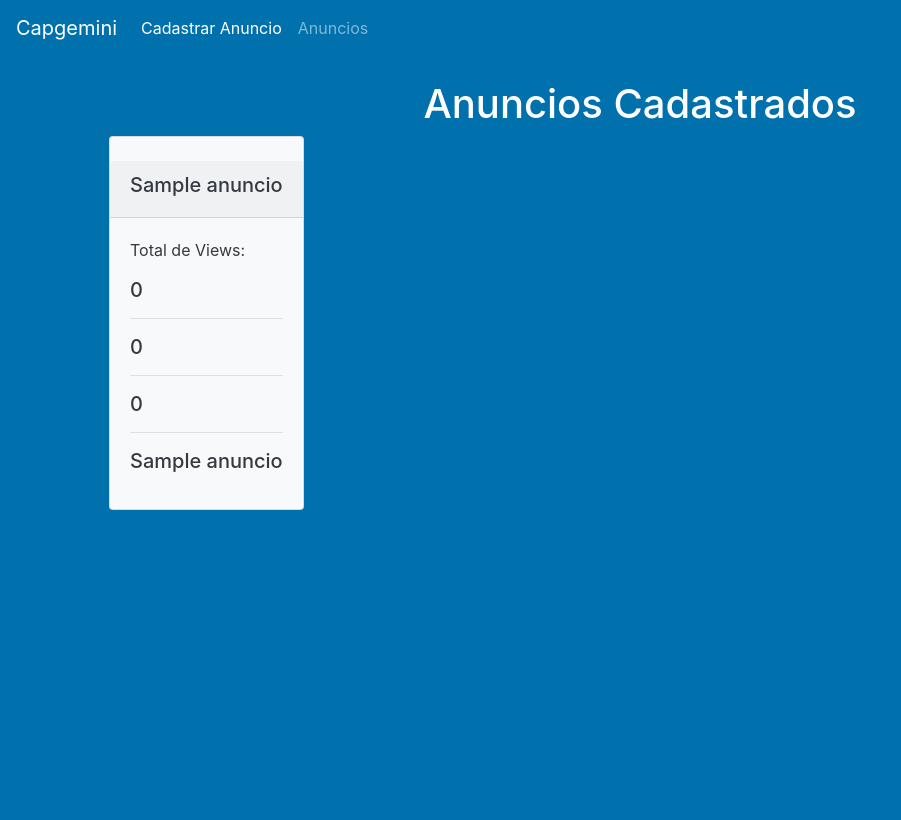
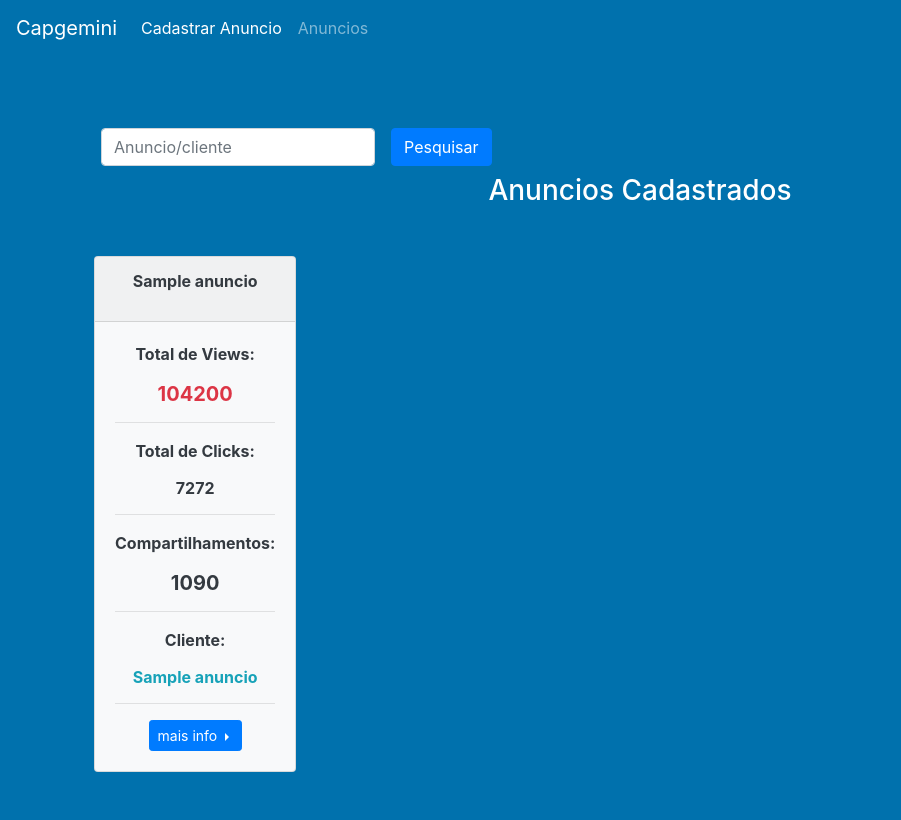
Before and after one commit to JohnClaudio/Calculadora-de-Anuncio, a PHP site: page /search.php in a window 1280 px wide. Shown: the whole page, without its empty margins (0-901 px from the left). Before the commit the page ends 510 px from the top, so only its background shows below. Run offline with PHP 8.4, Linux system fonts and the light colour scheme; tables that the repository leaves empty or names only in its code hold one stand-in row (values such as "Sample post"); some libraries are stand-ins or nearby versions.

Commit message:
Search Repair

```diff
--- a/ControllerAnuncio.php
+++ b/ControllerAnuncio.php
@@ -1,7 +1,7 @@
 <?php
 
 require('./backend/models/Anuncio.php');
-require('./backend/class/Calculadora2.php');
+require('./backend/class/Calculadora.php');
 require('./backend/config/config.php');
 
 class ControllerAnuncio{
@@ -11,8 +11,8 @@ class ControllerAnuncio{
 
     public function __construct() {
 
-         $this->anuncio = new Anuncio();
-        $this->calculadoraAnuncio = new Calculadora2();
+        $this->anuncio = new Anuncio();
+        $this->calculadoraAnuncio = new Calculadora();
 
        return ;
 
@@ -24,14 +24,43 @@ class ControllerAnuncio{
         return $dias;
     }
 
-    public function ApresentarAnuncios():array {
+    public function ApresentarAnuncios($pesquisa=null):array {
 
         $todos=[];
 
+        if (isset($pesquisa) and $pesquisa != null) {
+
+            foreach ( $this->anuncio->pesquisarAnuncio($pesquisa) as $value) {
+                $totalDias = ControllerAnuncio::calculoDias($value['data_inicio'], $value['data_termino']);
+                if($totalDias ==0){
+                    $totalDias= 1;
+                }
+                $CalculoDiasXInvestimento = $value['investimento_dia'] * $totalDias;
+                $estimativa = $this->calculadoraAnuncio->projecaodeAnuncio($CalculoDiasXInvestimento);
+
+                array_push($todos,[
+                    $value['nome_anuncio'],
+                    $value['data_inicio'],
+                    $value['data_termino'],
+                    $estimativa[1], //total views
+                    $estimativa[3], //clicks
+                    $estimativa[4], //compartilhamentos
+                    $value['nome_cliente'],
+                    $value['investimento_dia'],
+                    $totalDias
+
+                ]);
+
+
+            }
+            return $todos;
+        }else if(empty($pesquisa)){
         foreach ($this->anuncio->MostrarAnuncios() as $value) {
 
             /*Realiza Calculos da estimava * dias investidos e retorna em array*/
             $totalDias = ControllerAnuncio::calculoDias($value['data_inicio'], $value['data_termino']);
+
+            if($totalDias==0){ $totalDias=1; }
             $CalculoDiasXInvestimento = $value['investimento_dia'] * $totalDias;
             $estimativa = $this->calculadoraAnuncio->projecaodeAnuncio($CalculoDiasXInvestimento);
 
@@ -42,10 +71,19 @@ class ControllerAnuncio{
                 $estimativa[1], //total views
                 $estimativa[3], //clicks
                 $estimativa[4], //compartilhamentos
-                $value['nome_cliente']]);
+                $value['nome_cliente'],
+                $value['investimento_dia'],
+                $totalDias
+            ]
+                );
 
         }
         return $todos;
+
+        }
+
+
+
     }
 
     }
--- a/backend/class/Calculadora2.php
+++ b/backend/class/Calculadora.php
@@ -1,6 +1,6 @@
 <?php
 
-class Calculadora2 {
+class Calculadora {
 
     private $valordeInvestimento;
     private $visualizacaoOriginal;
@@ -36,9 +36,9 @@ class Calculadora2 {
 
     public function setVisualizacaoTotal($valorInvestido){
 
-        $visualizacoes_originais = Calculadora2::setVisualizacaoOriginal($valorInvestido);
-        $qtdClicks = Calculadora2::setTotaldeClicks($visualizacoes_originais); //clicks a cada 100 views
-        $compartilhamentos = Calculadora2::setTotaldeCompartilhamentos($qtdClicks);
+        $visualizacoes_originais = Calculadora::setVisualizacaoOriginal($valorInvestido);
+        $qtdClicks = Calculadora::setTotaldeClicks($visualizacoes_originais); //clicks a cada 100 views
+        $compartilhamentos = Calculadora::setTotaldeCompartilhamentos($qtdClicks);
 
         if($compartilhamentos >= 1)
         {
@@ -99,24 +99,23 @@ class Calculadora2 {
 
     public function projecaodeAnuncio($investimento):array {
 
-        $valorInvestido = Calculadora2::setValordeInvestimento($investimento);
-        $visualizacaoTotal = Calculadora2::setVisualizacaoTotal($valorInvestido);
-        $visualizacaoOriginal = Calculadora2::getVisualizacaoOriginal();
-        $qtd_clicks = Calculadora2::getTotaldeClicks();
-        $totaldeCompartilhamentos = Calculadora2::getTotaldeCompartilhamentos();
+        $valorInvestido = Calculadora::setValordeInvestimento($investimento);
+        $visualizacaoTotal = Calculadora::setVisualizacaoTotal($valorInvestido);
+        $visualizacaoOriginal = Calculadora::getVisualizacaoOriginal();
+        $qtd_clicks = Calculadora::getTotaldeClicks();
+        $totaldeCompartilhamentos = Calculadora::getTotaldeCompartilhamentos();
 
         return array($valorInvestido,$visualizacaoTotal,$visualizacaoOriginal,$qtd_clicks,$totaldeCompartilhamentos);
 
 
     }
-
     public function calcularProjecaodeAnuncio($investimento) {
 
-        $valorInvestido = Calculadora2::setValordeInvestimento($investimento);
-        $visualizacaoTotal = Calculadora2::setVisualizacaoTotal($valorInvestido);
-        $visualizacaoOriginal = Calculadora2::getVisualizacaoOriginal();
-        $qtd_clicks = Calculadora2::getTotaldeClicks();
-        $totaldeCompartilhamentos = Calculadora2::getTotaldeCompartilhamentos();
+        $valorInvestido = Calculadora::setValordeInvestimento($investimento);
+        $visualizacaoTotal = Calculadora::setVisualizacaoTotal($valorInvestido);
+        $visualizacaoOriginal = Calculadora::getVisualizacaoOriginal();
+        $qtd_clicks = Calculadora::getTotaldeClicks();
+        $totaldeCompartilhamentos = Calculadora::getTotaldeCompartilhamentos();
 
         echo'<br> <center>';
         echo '<h2>----------\-  Projecao Estimada Detalhada - /--------</h2>';
--- a/backend/controller/ControllerAnuncio.php
+++ b/backend/controller/ControllerAnuncio.php
@@ -1,6 +1,6 @@
 <?php
 require ('../models/Anuncio.php');
-require ('../class/Calculadora2.php');
+require ('../class/Calculadora.php');
 require('../config/config.php');
 class ControllerAnuncio{
 
@@ -10,7 +10,7 @@ class ControllerAnuncio{
     public function __construct() {
 
         $this->anuncio = new Anuncio();
-        $this->calculadoraAnuncio = new Calculadora2();
+        $this->calculadoraAnuncio = new Calculadora();
 
     }
 
--- a/backend/models/Anuncio.php
+++ b/backend/models/Anuncio.php
@@ -17,7 +17,7 @@ class Anuncio{
 
     public function MostrarAnuncios():array {
 
-       $stm = $this->pdo->prepare('select * from anuncio ');
+       $stm = $this->pdo->prepare('select * from anuncio order by id_anuncio desc ');
        $result = $stm->execute();
        return($result = $stm->fetchAll(PDO::FETCH_ASSOC));
 
@@ -27,12 +27,12 @@ class Anuncio{
 
             $sql = "insert into anuncio values (default,?,?,?,?,?,default)";
             $stm = $this->pdo->prepare("$sql");
-            $result = $stm->execute(array($anuncio,$dataInicio,$dataFim,$investimentoDia,$nomeCliente));
+            return $result = $stm->execute(array($anuncio,$dataInicio,$dataFim,$investimentoDia,$nomeCliente));
     }
 
     public function pesquisarAnuncio ($entrada):array{
 
-        $sql = "select * from anuncio where nome_cliente like ?";
+        $sql = "select * from anuncio where nome_cliente like ? order by id_anuncio desc";
         $stm = $this->pdo->prepare($sql);
         $result = $stm->execute(array("%$entrada%"));
         return $result = $stm->fetchAll();
--- a/index.php
+++ b/index.php
@@ -43,8 +43,8 @@ require('./view/layout/header.php');
             <label for="formGroupExampleInput2">Data de termino:</label>
             <input type="date" class="form-control" name="dataTermino" id="formGroupExampleInput2" required>
           </div>
-              <div class="form-group">
-            <label for="formGroupExampleInput2">Investimento por dia:</label>
+              <div class="form-group ">
+            <label for="formGroupExampleInput2 ">Investimento por dia:</label>
             <input type="number" class="form-control" name="investimento" step="any" placeholder="R$ 25,00" required>
           </div>
             <div class="form-group">
--- a/search.php
+++ b/search.php
@@ -2,42 +2,81 @@
 require('./view/layout/header.php');
 
 //require('./backend/models/Anuncio.php');
-
+//require('./backend/class/Calculadora2.php');
 require_once './ControllerAnuncio.php';
 
 $controller = new ControllerAnuncio();
+
+$controller->ApresentarAnuncios();
+$calculadora = new Anuncio();
+if(!isset($_GET['pesquisa'])){
+$_GET['pesquisa']=null;
+
+}
+
 ?>
-  <body class="capgeminiColorBlueDark text-white">
+  <body class=" text-white text-monospace capgeminiColorBlueDark">
 
 
- <div class="container py-4">
-      <main role="main">
+ <div class="container mt-5 py-4 ">
+      <main role="main" >
+
+
+ <form class="form-inline" METHOD="GET" action="search.php">
+
+  <div class="form-group mx-sm-3 mb-2">
+    <input type="text" class="form-control" name="pesquisa" placeholder="Anuncio/cliente">
+  </div>
+  <button type="submit" class="btn btn-primary mb-2">Pesquisar</button>
+</form>
 
 
 
-         <center><h1>Anuncios Cadastrados</h1></center>
+         <center><h3>Anuncios Cadastrados</h3></center>
+   	<div class="row mt-5">
+           <?php
+
+           foreach ($anuncios = $controller->ApresentarAnuncios($_GET['pesquisa']) as  $value){?>
 
 
-           <?php foreach ($anuncios = $controller->ApresentarAnuncios() as $key => $value){ ?>
 
-              <div class="column-sm-4 ">
-          <div class="card bg-light text-dark mb-4 float-left ml-4 ml-2 ml-4" style="max-width: 18rem;">
+          <div class="column-sm-4 float-left "   ">
+          <div class="card bg-light text-dark mb-4 ml-4 ml-2 ml-4 text-center font-weight-bold"  style="max-width: 14rem; ">
+          <div class="card-header">     <p><?php echo $value[0]?></ps> </div>
+          <div class="card-body">
+          <p class="card-text ">Total de Views: <h5 class="font-weight-bold text-danger"><?php echo $value[3]?></h5> </p>
+          <hr>
+          <p class="card-text text-monospacefont-weight-bold">Total de Clicks:  <h6><p class=" font-weight-bold "><?php echo $value[4]?> </h6></p></p>
+          <hr>
+          <p class="card-text font-weight-bold">Compartilhamentos: <h5 class="font-weight-bold "><?php echo $value[5]?></h5></p>
+          <hr>
+          <p class="card-text "> Cliente: <h6 class="font-weight-bold text-info"><?php echo $value[6]?></h6></p>
 
-          <div class="card-header  mt-4 ">     <h5><?php echo $value[0]?></h5></div>
-          <div class="card-body">
 
-              <p class="card-text">Total de Views: <h5><?php echo $value[3]?></h5></p>
-                 <hr>
-              <p class="card-text"> <h5><?php echo $value[4]?> </h5></p>
-                 <hr>
-               <p class="card-text"> <h5><?php echo $value[5]?></h5></p>
-                  <hr>
-               <p class="card-text"><h5><?php echo $value[6]?></h5></p>
+          <hr>
+               <div class="btn-group dropright ">
+              <button type="button" class="btn btn-primary btn-sm dropdown-toggle float-left" data-toggle="dropdown" aria-haspopup="true" aria-expanded="false">
+              mais info
+              </button>
+              <div class="dropdown-menu bg-light text-dark ">
+           	 <li class="dropdown-item"> criado inicio: <?php echo $value[1]?></li>
+           	 <li class="dropdown-item"> criado termino: <?php echo $value[2]?></li>
+           	  <li class="dropdown-item"> Dias de contrato: <label class="text-danger font-weight-bold"><?php echo $value[8]?></label></li>
+             <li class="dropdown-item"> investido R$: <label class="text-danger font-weight-bold"><?php echo $value[7]?></label></li>
 
+
+
+              </div>
+            </div>
           </div>
 
           </div></div>
-                <?php }; ?>
+
+
+                <?php };?>
+                </div>
+                </div>
+
         </div>
         </div>
       </main>
--- a/view/css/capgeminiColors.css
+++ b/view/css/capgeminiColors.css
@@ -10,7 +10,7 @@
      }
 
       .degrade{
-      background: rgb(4,157,191);
-	  background-color: linear-gradient(90deg, rgba(4,157,191,1) 0%, rgba(3,120,166,1) 58%, rgba(0,212,255,1) 100%);
+   	 background: rgb(4,157,191);
+		background-color: radial-gradient(circle, rgba(4,157,191,1) 0%, rgba(3,120,166,1) 66%, rgba(0,212,255,1) 100%);
 
      }
```
Also changed, not shown: actions/cadastrarAnuncio.php (+8 -6 lines). Lines whose indentation alone changed are shown as unchanged.
